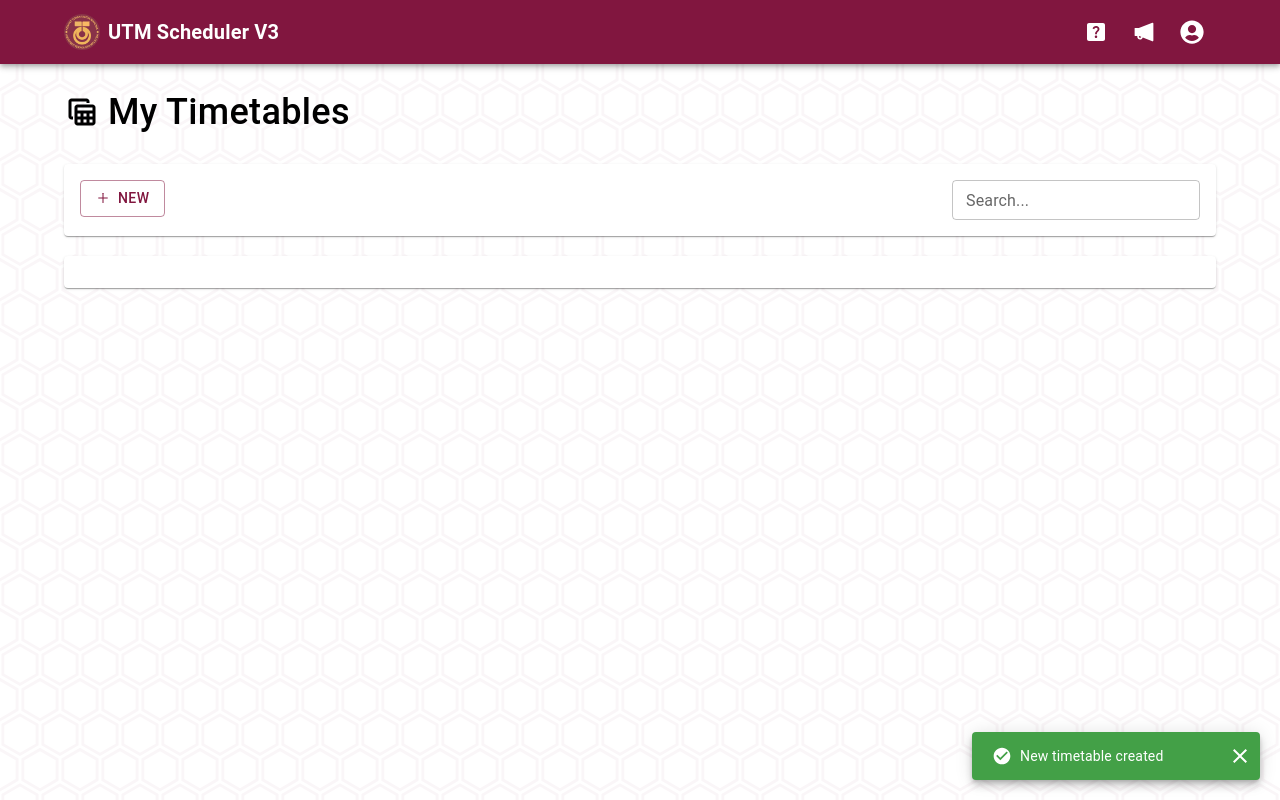
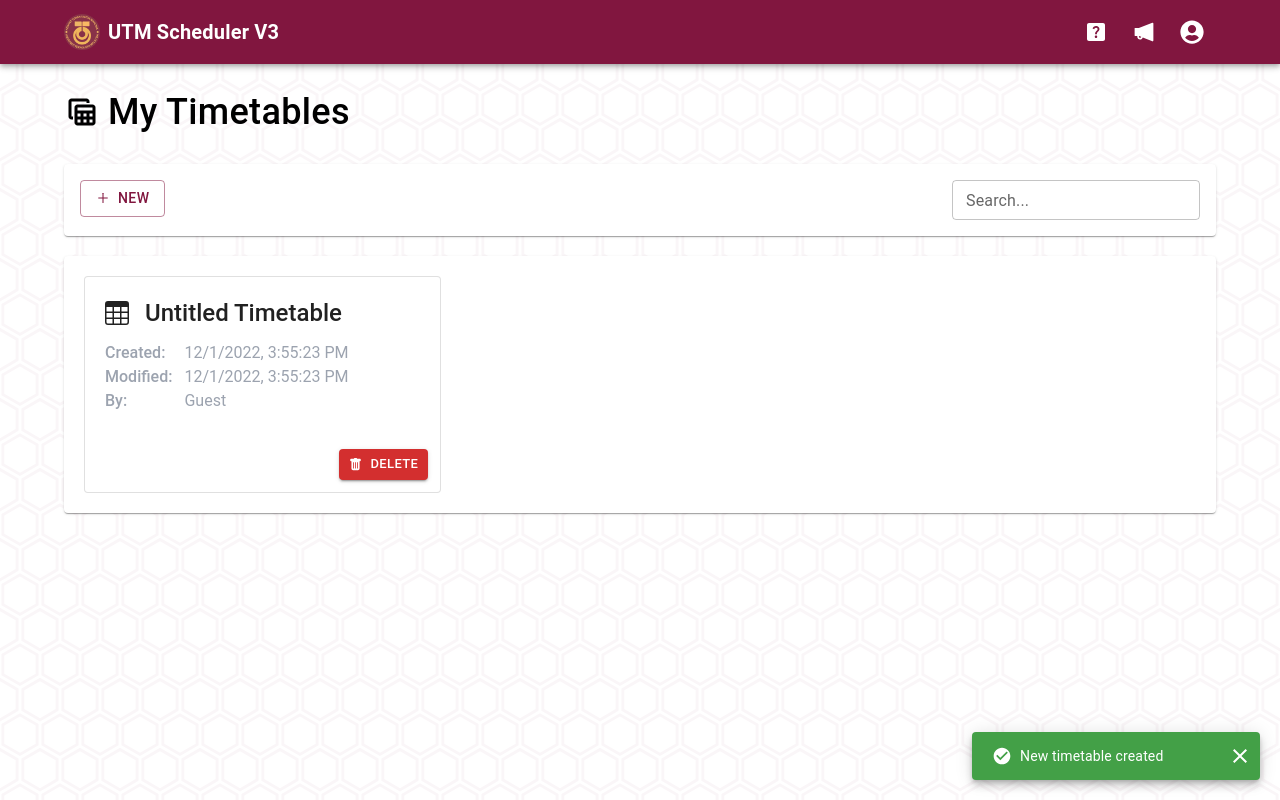
Before and after one commit to UTM-AdmiJW/UTM_Scheduler_V3, a React (Create React App) app: page / in a window 1280 px wide. Both pictures are taken after a click on the button "NEW". Built offline with nearby package versions, Linux system fonts and the light colour scheme.

Commit message:
JW: Done search and delete timetable

```diff
--- a/src/components/timetable/TimetableCard.tsx
+++ b/src/components/timetable/TimetableCard.tsx
@@ -1,8 +1,14 @@
+import { useDispatch } from "react-redux";
 import { Button, Card, CardActionArea, CardActions, CardContent } from "@mui/material";
 
 import { BsFillTrashFill, BsTable } from 'react-icons/bs';
 
 import type { ITimetable } from "../../model/ITimetable";
+
+import { useAlert } from "../../hooks/useAlert";
+import { useDialog } from "../../hooks/useDialog";
+
+import { deleteTimetable } from "../../redux/timetableSlice";
 
 
 
@@ -12,17 +18,29 @@ interface ITimetableCardProps {
 
 
 export default function TimetableCard({ timetable }: ITimetableCardProps) {
+    const { alertSuccess } = useAlert();
+    const { openConfirmDialog } = useDialog();
+    const dispatch = useDispatch();
 
 
     const onDelete = ( e: React.MouseEvent<HTMLButtonElement, MouseEvent> )=> {
         e.stopPropagation();
+
+        openConfirmDialog(
+            `Delete Timetable`,
+            `Are you sure you want to delete '${timetable.timetableName}'?`,
+            ()=> {
+                dispatch( deleteTimetable(timetable.id) );
+                alertSuccess('Timetable deleted');
+            }
+        );
     }
 
 
 
     return <>
         <Card variant='outlined'>
-        <CardActionArea>
+        <CardActionArea className='p-1'>
             <CardContent>
                 <div className='flex items-center'>
                     <BsTable className='mr-4 text-2xl min-w-max' />
@@ -33,11 +51,11 @@ export default function TimetableCard({ timetable }: ITimetableCardProps) {
                 <tbody>
                     <tr>
                         <td className='pr-3 font-medium align-top'>Created: </td>
-                        <td>{ timetable.createdDate.toDateString() }</td>
+                        <td>{ timetable.createdDate }</td>
                     </tr>
                     <tr>
                         <td className='pr-3 font-medium align-top'>Modified: </td>
-                        <td>{ timetable.lastModifiedDate.toDateString() }</td>
+                        <td>{ timetable.lastModifiedDate }</td>
                     </tr>
                     <tr>
                         <td className='pr-3 font-medium align-top'>By: </td>
--- a/src/hooks/useDialog.tsx
+++ b/src/hooks/useDialog.tsx
@@ -11,7 +11,12 @@ export const useDialog = () => {
     const context = useContext(DialogContext);
 
     // Opens a ConfirmDialog
-    const openConfirmDialog = (title: string, message: string, onConfirm: () => void, onCancel: () => void) => {
+    const openConfirmDialog = (
+        title: string,
+        message: string,
+        onConfirm: ()=> void,
+        onCancel: ()=> void = () => {},
+    ) => {
         const props: IConfirmDialogProps = {
             title, message, onConfirm, onCancel
         };
--- a/src/model/ITime.ts
+++ b/src/model/ITime.ts
@@ -4,7 +4,7 @@ import { DayOfWeek } from "../enums/DayOfWeek";
 
 export interface ITime {
     // id Should be auto-generated by uuid
-    id?: string;
+    id: string;
 
     beginTime: number;
     endTime: number;
--- a/src/model/ITimetable.ts
+++ b/src/model/ITimetable.ts
@@ -5,11 +5,11 @@ import { ITimetableExportConfig } from "./ITimetableExportConfig";
 
 export interface ITimetable {
     // id Should be auto-generated by uuid
-    id?: string;
+    id: string;
 
     timetableName: string;
-    createdDate: Date;
-    lastModifiedDate: Date;
+    createdDate: string;
+    lastModifiedDate: string;
     createdBy: IStudent;
     description: string;
 
--- a/src/model/createBlankTimetable.ts
+++ b/src/model/createBlankTimetable.ts
@@ -6,12 +6,12 @@ import { TimetableWeekendType } from "../enums/TimetableWeekendType";
 import { TimetableOrientation } from "../enums/TimetableOrientation";
 
 
-// This is the default timetable that is used when a new timetable is created
-const blankTimetable: ITimetable = {
+// This is the default timetable template that is used when a new timetable is created
+const blankTimetableTemplate: ITimetable = {
     id: uuidv4(),
     timetableName: "Untitled Timetable",
-    createdDate: new Date(),
-    lastModifiedDate: new Date(),
+    createdDate: new Date().toLocaleString(),
+    lastModifiedDate: new Date().toLocaleString(),
     description: "",
     editableCourses: [],
     createdBy: {
@@ -35,15 +35,18 @@ const blankTimetable: ITimetable = {
     }
 };
 
-export default (): ITimetable => {
+const createBlankTimetable = (): ITimetable => {
     return {
-        ...blankTimetable,
+        ...blankTimetableTemplate,
         id: uuidv4(),
         createdBy: {
-            ...blankTimetable.createdBy,
+            ...blankTimetableTemplate.createdBy,
         },
         exportConfig: {
-            ...blankTimetable.exportConfig,
+            ...blankTimetableTemplate.exportConfig,
         }
     };
 };
+
+
+export default createBlankTimetable;
--- a/src/redux/timetableSlice.ts
+++ b/src/redux/timetableSlice.ts
@@ -30,12 +30,19 @@ export const timetableSlice = createSlice({
         addBlankTimetable: (state, action: PayloadAction<IStudent>) => {
             const blankTimetable = createBlankTimetable();
             blankTimetable.createdBy = action.payload;
-            state.timetables[blankTimetable.id!] = blankTimetable;
+            state.timetables[blankTimetable.id] = blankTimetable;
+        },
+        deleteTimetable(state, action: PayloadAction<string>) {
+            delete state.timetables[action.payload];
         }
     }
 });
 
 
 // Export actions and reducers
-export const { addBlankTimetable } = timetableSlice.actions;
 export default timetableSlice.reducer;
+
+export const {
+    addBlankTimetable,
+    deleteTimetable,
+} = timetableSlice.actions;
--- a/src/views/timetable/TimetablePage.tsx
+++ b/src/views/timetable/TimetablePage.tsx
@@ -4,7 +4,7 @@ import { Button, Container, Paper, TextField, Tooltip, Typography } from "@mui/m
 
 
 import { AiOutlinePlus } from 'react-icons/ai';
-import { MdTableView } from 'react-icons/md';
+import { MdTableView, MdSearchOff } from 'react-icons/md';
 import { TbMoodEmpty } from "react-icons/tb";
 
 import TimetableCard from "../../components/timetable/TimetableCard";
@@ -26,12 +26,16 @@ export default function TimetablePage() {
     const [ search, setSearch ] = useState<string>('');
 
 
+    const filteredTimetables = Object.values(timetables).filter((timetable)=> {
+        return timetable.timetableName.toLowerCase().includes(search.toLowerCase());
+    });
+
+
+
     const addBlankTimeTable = ()=> {
         dispatch( addBlankTimetable(student) );
         alertSuccess('New timetable created');
     }
-
-
 
     return <>
         <Container className='py-7'>
@@ -40,7 +44,8 @@ export default function TimetablePage() {
                 My Timetables
             </Typography>
 
-            {/* Controls */}
+
+            {/* Controls and Search bar */}
             <Paper className='p-4 mb-5 flex flex-col justify-between sm:flex-row'>
                 <div className='mb-4 sm:mb-0'>
                     <Tooltip title='Create a new timetable'>
@@ -54,22 +59,35 @@ export default function TimetablePage() {
             </Paper>
 
 
-
             {
                 // If no timetable, display empty state
-                false?
-                <Paper className='p-5 mb-5'>
+                Object.keys(timetables).length === 0?
+                <Paper className='py-9 mb-5'>
                     <div className='text-gray-500 text-center'>
-                        <TbMoodEmpty className='text-5xl m-auto' />
-                        <p className='text-xl font-medium'>You have no timetables yet</p>
+                        <TbMoodEmpty className='text-5xl m-auto mb-3' />
+                        <p className='text-xl'>You have no timetables yet</p>
+                    </div>
+                </Paper>
+                :
+                // If no timetables match the search, display empty state
+                filteredTimetables.length === 0?
+                <Paper className='py-9 mb-5'>
+                    <div className='text-gray-500 text-center'>
+                        <MdSearchOff className='text-5xl m-auto mb-3' />
+                        <p className='text-xl'>No timetables found matching "{ search }"</p>
                     </div>
                 </Paper>
                 :
                 // Otherwise display the timetables
                 <Paper
-                    className='p-4 mb-5 grid gap-5'
+                    className='p-5 mb-5 grid gap-5'
                     sx={{ gridTemplateColumns: 'repeat( auto-fill, minmax(275px, 1fr) )' }}
                 >
+                    {
+                        filteredTimetables.map((timetable)=> {
+                            return <TimetableCard key={timetable.id} timetable={timetable} />
+                        })
+                    }
                 </Paper>
             }
         </Container>
```
